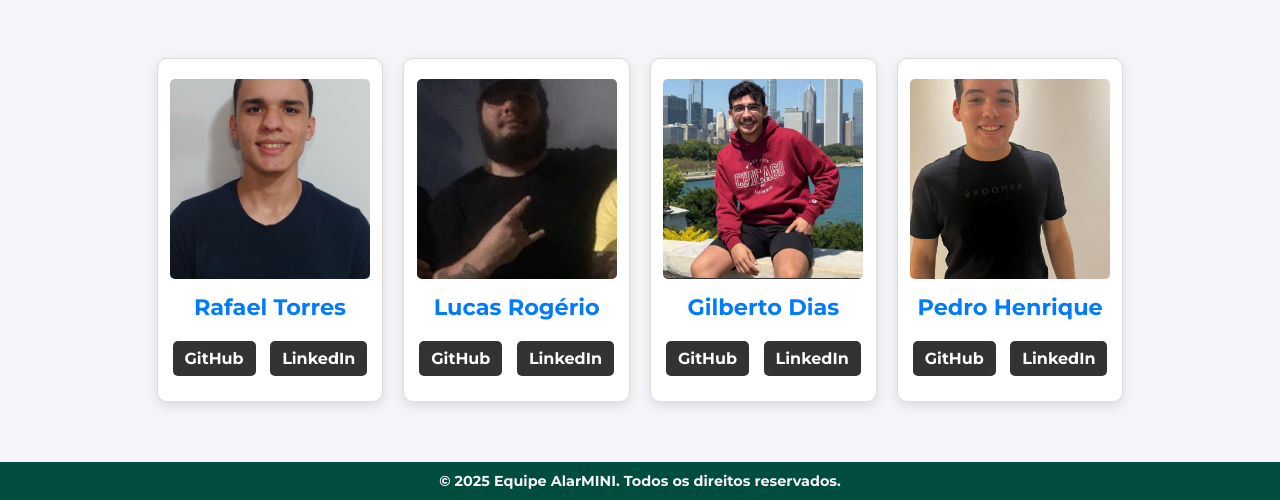
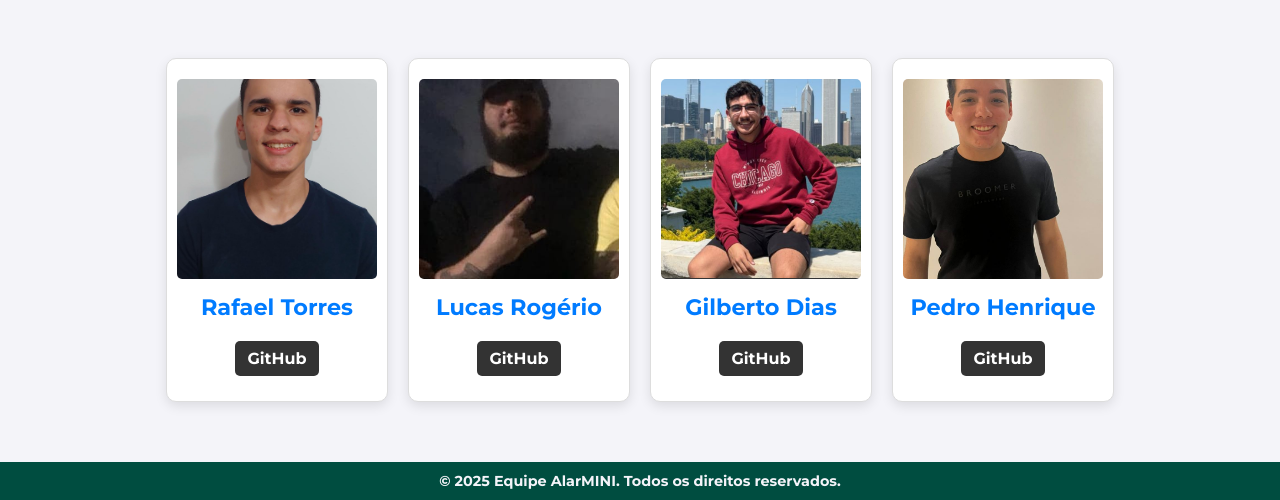
Before and after one commit to phbag-bit/AlarMINI, a plain HTML site: page sobre.html in a window 1280 px wide. Shown: the part 586-1086 px from the top of the page. Drawn offline with Linux system fonts and the light colour scheme.

Commit message:
Ajuste pagina sobre.

```diff
--- a/sobre.html
+++ b/sobre.html
@@ -39,7 +39,6 @@
           <h2>Rafael Torres</h2>
           <div class="links">
             <a href="https://github.com/rafaeltorres1" target="_blank">GitHub</a>
-            <a href="URL_LINKEDIN_RAFAEL" target="_blank">LinkedIn</a>
           </div>
         </div>
 
@@ -48,7 +47,6 @@
           <h2>Lucas Rogério</h2>
           <div class="links">
             <a href="https://github.com/LucasRMBrito-git" target="_blank">GitHub</a>
-            <a href="https://www.linkedin.com/in/lucas-rogério-295903399" target="_blank">LinkedIn</a>
           </div>
         </div>
 
@@ -60,7 +58,6 @@
           <h2>Gilberto Dias</h2>
           <div class="links">
             <a href="https://github.com/GilbertoDias03" target="_blank">GitHub</a>
-            <a href="URL_LINKEDIN_GILBERTO" target="_blank">LinkedIn</a>
           </div>
         </div>
 
@@ -69,7 +66,6 @@
           <h2>Pedro Henrique</h2>
           <div class="links">
             <a href="https://github.com/phbag-bit" target="_blank">GitHub</a>
-            <a href="URL_LINKEDIN_PEDRO" target="_blank">LinkedIn</a>
           </div>
         </div>
       </div>
```
